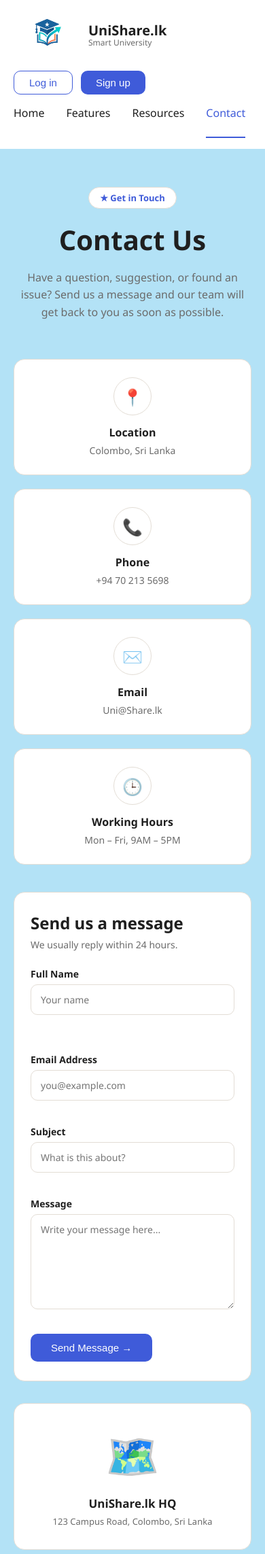
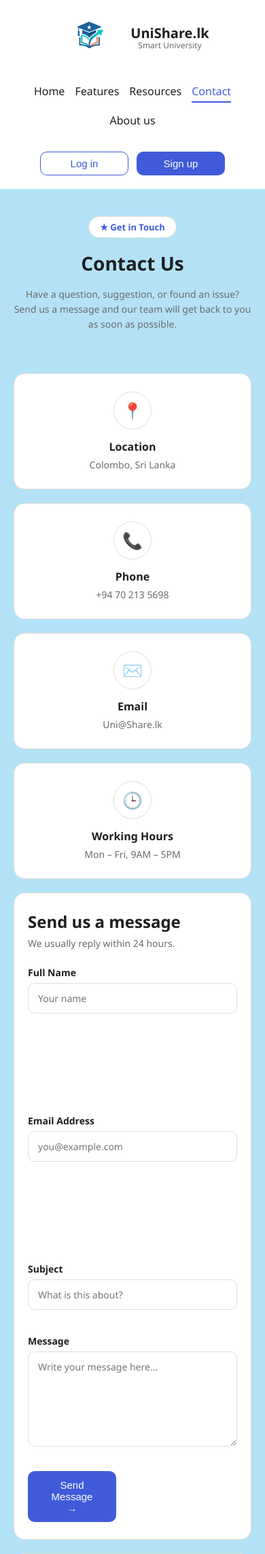
Before and after one commit to chmth699/Web-Devolopment---Group-, a PHP site: page /contact.html in a window 390 px wide; the page is wider, and only the part inside the window is pictured. Shown: the top 2286 px of that part at 68% size. Run offline with PHP 8.4, Linux system fonts and the light colour scheme.

Commit message:
Update contact.css
Responsive Update

```diff
--- a/contact.css
+++ b/contact.css
@@ -299,19 +299,151 @@ body {
   font-size: 13px;
 }
 
-/* ---------- Responsive ---------- */
-@media (max-width: 960px) {
+/*Tablet Responsive*/
+@media screen and (max-width: 1024px) {
+
+  .navbar {
+    padding: 16px 30px;
+  }
+
+  .nav-links {
+    gap: 20px;
+  }
+
+  .contact-hero {
+    padding: 50px 30px;
+  }
+
+  .page-title {
+    font-size: 34px;
+  }
+
+  .contact-lead {
+    font-size: 15px;
+  }
+
   .info-grid {
-    grid-template-columns: repeat(2, minmax(180px, 260px));
+    grid-template-columns: repeat(2, 1fr);
+    gap: 20px;
+    padding: 30px;
+  }
+
+  .form-section {
+    flex-direction: column;
+    padding: 0 30px 60px;
+    gap: 25px;
+  }
+
+  .form-card,
+  .map-card {
+    width: 100%;
+  }
+
+  .footer {
+    padding: 35px 30px;
+    gap: 30px;
   }
 }
 
-@media (max-width: 640px) {
-  .navbar { padding: 16px 20px; }
-  .nav-links { order: 3; width: 100%; justify-content: space-between; }
-  .info-grid { grid-template-columns: 1fr; padding: 24px 20px 40px; }
-  .form-section { padding: 0 20px 56px; }
-  .form-card { padding: 28px 24px; }
-  .footer { padding: 32px 20px; }
-  .footer-social { margin-left: 0; }
+/*Mobile Responsive*/
+@media screen and (max-width: 767px) {
+
+  /* Navbar */
+  .navbar {
+    flex-direction: column;
+    align-items: center;
+    padding: 20px;
+    text-align: center;
+  }
+
+  .nav-links {
+    width: 100%;
+    justify-content: center;
+    flex-wrap: wrap;
+    gap: 15px;
+    margin: 15px 0;
+  }
+
+  .nav-actions {
+    width: 100%;
+    justify-content: center;
+    flex-wrap: wrap;
+  }
+
+  .btn {
+    width: 130px;
+  }
+
+  /* Hero */
+  .contact-hero {
+    padding: 40px 20px;
+  }
+
+  .page-title {
+    font-size: 28px;
+  }
+
+  .contact-lead {
+    font-size: 14px;
+  }
+
+  /* Contact Cards */
+  .info-grid {
+    grid-template-columns: 1fr;
+    padding: 20px;
+    gap: 20px;
+  }
+
+  /* Form */
+  .form-section {
+    flex-direction: column;
+    padding: 0 20px 40px;
+    gap: 20px;
+  }
+
+  .form-card {
+    padding: 25px 20px;
+  }
+
+  .form-row {
+    flex-direction: column;
+    gap: 0;
+  }
+
+  .form-group {
+    width: 100%;
+  }
+
+  .form-group input,
+  .form-group textarea {
+    width: 100%;
+  }
+
+  /* Map */
+  .map-card {
+    width: 100%;
+    padding: 25px 20px;
+  }
+
+  .map-placeholder {
+    font-size: 56px;
+  }
+
+  /* Footer */
+  .footer {
+    flex-direction: column;
+    align-items: center;
+    text-align: center;
+    gap: 25px;
+    padding: 30px 20px;
+  }
+
+  .footer-col {
+    align-items: center;
+  }
+
+  .footer-social {
+    margin: 0;
+    justify-content: center;
+  }
 }
```
